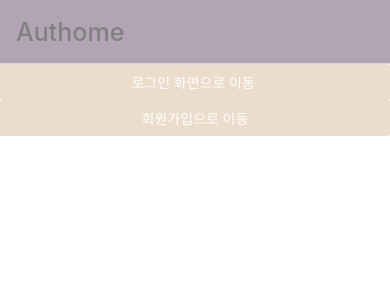
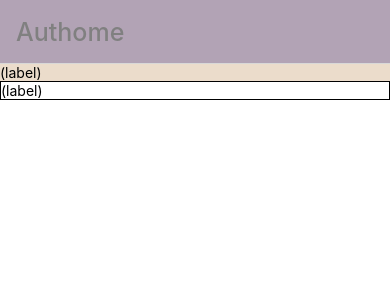
Before and after one commit to taejuKwon-digipen/AiaryPractice, a React Native app in the folder Frontend/: screen / in a window 390 px wide. Shown: the top 300 px of the page. Built offline with nearby package versions, Linux system fonts and the light colour scheme.

Commit message:
Button Custom
Label이 왜 제대로 작동 안하는지는 모르겠지만 일단 되긴 하니까 커밋

++노트북 고침 얏호
근데 뒷판 열어서 청소는 좀 해야할듯

```diff
--- a/Frontend/Src/Screens/auth/AuthHomeScreen.tsx
+++ b/Frontend/Src/Screens/auth/AuthHomeScreen.tsx
@@ -5,6 +5,7 @@ import { AuthNavigations } from '../../Constant';
 import { StackScreenProps } from '@react-navigation/stack';
 import { Colors } from 'react-native/Libraries/NewAppScreen';
 import { ColorSpace } from 'react-native-reanimated';
+import CustomButton from '../../components/CustomButton';
 
 
 type AuthHomeScreenProps = StackScreenProps<AuthStackPrarmList, typeof AuthNavigations.AUTH_HOME>;
@@ -13,17 +14,15 @@ function AuthHomeScreen({navigation}:AuthHomeScreenProps) {
   return (
     <SafeAreaView>
         <View>
-            <Button
-            title ="로그인 화면으로 이동 "
-            color = "#ebdccb"
-            onPress={() => navigation.navigate(AuthNavigations.LOGIN)
-            }
-
+            <CustomButton
+              label = "로그인"
+              variant='filled'
+              //onPress ={() => navigation.navigate(AuthNavigations.Login)}
             />
-            <Button
-            title =" 회원가입으로 이동 "
-            color = "#ebdccb"
-            onPress={() => navigation.navigate(AuthNavigations.SIGNUP)}
+             <CustomButton
+              label = "회원가입"
+              variant='outlined'
+              //onPress ={() => navigation.navigate(AuthNavigations.Login)}
             />
         </View>
     </SafeAreaView>
--- /dev/null
+++ b/Frontend/Src/components/CustomButton.tsx
@@ -0,0 +1,32 @@
+import React from 'react';
+import {StyleSheet, View, Text, Pressable} from 'react-native';
+import { ScreenContainer } from 'react-native-screens';
+
+interface CustomButtonProps {
+    label: string;
+    variant: 'filled' | 'outlined';
+}
+
+function CustomButton({label, variant}: CustomButtonProps) {
+  return (
+    <Pressable style = {styles[variant]}>
+        <Text>(label)</Text>
+    </Pressable>
+  )
+}
+
+const styles = StyleSheet.create({
+    container: {
+        borderRadius: 3,
+        justifyContent:'center' ,
+    },
+    filled:{
+        backgroundColor: "#ebdccb" ,
+    },
+    outlined: {
+        bordercolor: "#ebdccb" ,
+        borderWidth: 1,
+    }
+});
+
+export default CustomButton;
```
